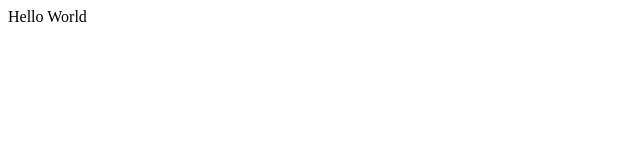
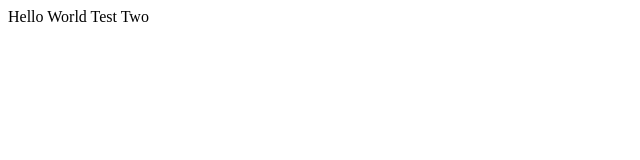
Before and after one commit to marlinroberts21/small-mouse-903, a plain HTML site: page index.html in a window 1280 px wide. Shown: the full height of the page, 0-640 px from the left. Drawn offline with Linux system fonts and the light colour scheme.

Commit message:
Modified index and commands

```diff
--- a/index.html
+++ b/index.html
@@ -1,6 +1,6 @@
 <!DOCTYPE html>
 <html>
 <body>
-Hello World
+Hello World Test Two
 </body>
 </html>
```
Also changed, not shown: commands.txt.
